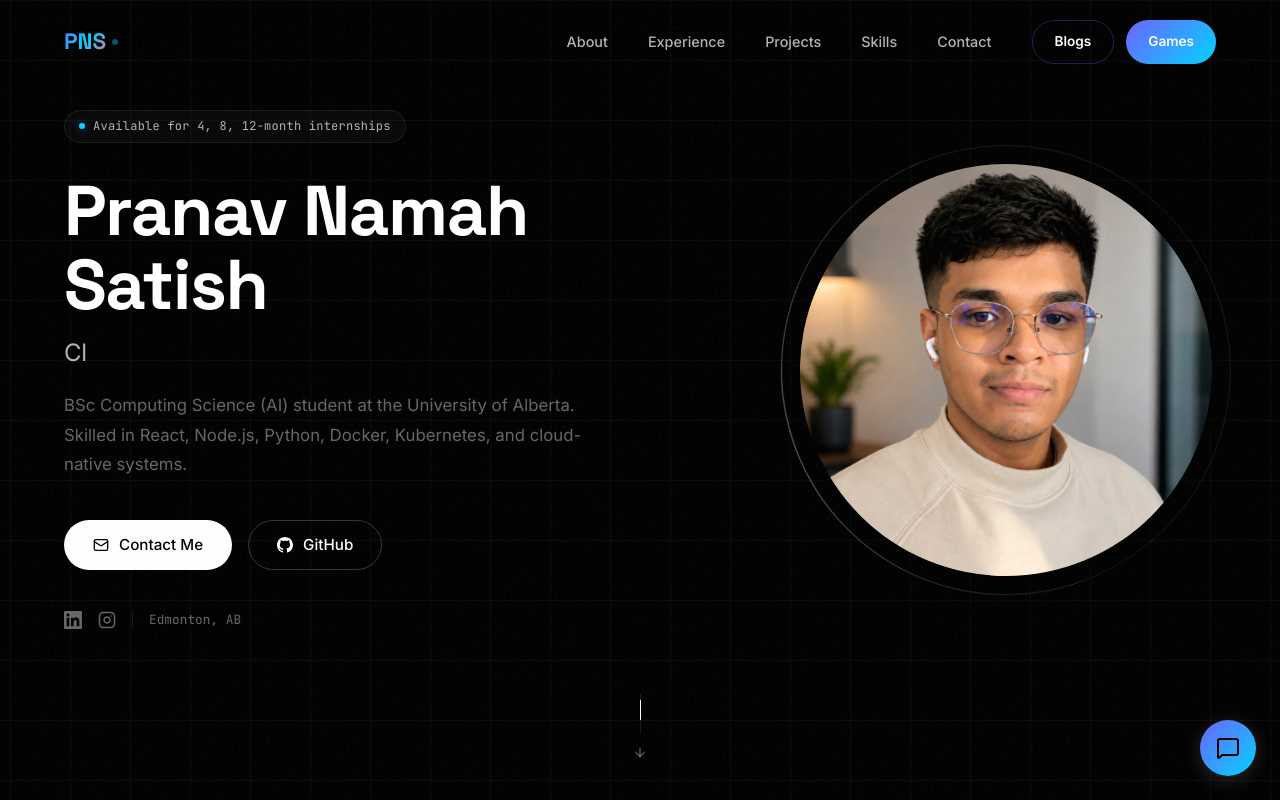
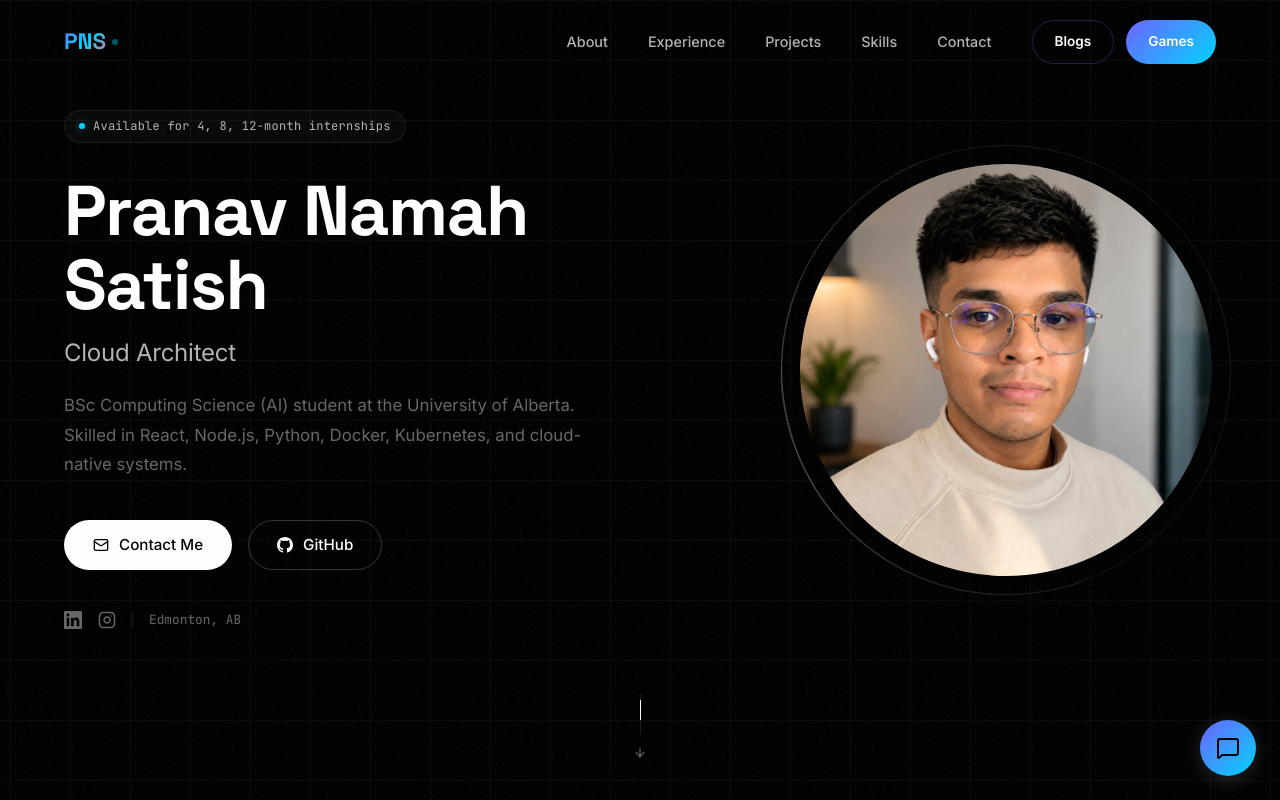
Before and after one commit to Pranav-ns/Portfolio, a Next.js app: page / in a window 1280 px wide. Shown: the top 800 px of the page. Built offline with nearby package versions, Linux system fonts and the light colour scheme.

Commit message:
update typing animation sequence

```diff
--- a/src/components/Hero.tsx
+++ b/src/components/Hero.tsx
@@ -26,9 +26,7 @@ export default function Hero() {
           <h2 className={styles.title} style={{ minHeight: "1.2em", display: "flex", alignItems: "center" }}>
             <TypeAnimation
               sequence={[
-                "Software Engineer",
-                2000,
-                "AI Engineer",
+                "Software Engineer & AI Engineer",
                 2000,
                 "Cloud Architect",
                 2000,
```
